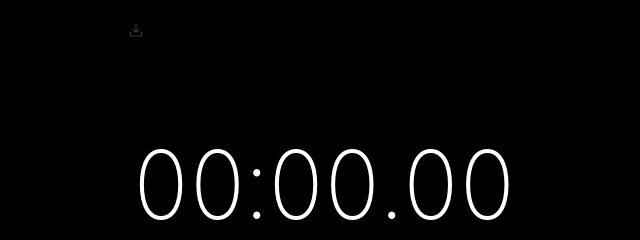
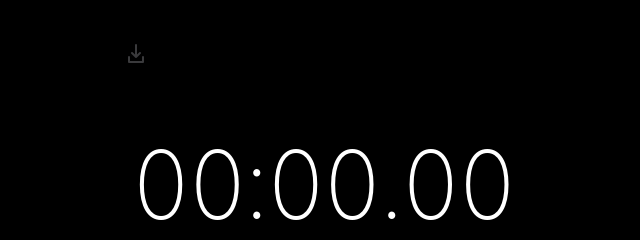
Before and after one commit to Ren-Fujita/stopwatch-pwa, a website with bundled scripts: page index.html in a window 1280 px wide. Shown: the top 240 px of the page, 319-959 px from the left. Built offline with nearby package versions, Linux system fonts and the light colour scheme.

Commit message:
Add files via upload

```diff
--- a/index.html
+++ b/index.html
@@ -22,7 +22,7 @@
 <main class="stopwatch" data-state="ready" aria-label="ストップウォッチ">
     <button id="exportButton" class="export-button" type="button" disabled
         aria-label="ラップ一覧を画像で保存" title="ラップ一覧を画像で保存">
-        <svg viewBox="0 0 24 24" aria-hidden="true" focusable="false">
+        <svg width="24" height="24" viewBox="0 0 24 24" aria-hidden="true" focusable="false">
             <path d="M12 3v12m-4-4 4 4 4-4M5 15v5h14v-5"/>
         </svg>
     </button>
--- a/package.json
+++ b/package.json
@@ -1,6 +1,6 @@
 {
   "name": "stopwatch-pwa",
-  "version": "1.2.4",
+  "version": "1.2.6",
   "private": true,
   "type": "module",
   "scripts": { "test": "node --test tests/*.test.js" }
--- a/styles.css
+++ b/styles.css
@@ -205,23 +205,29 @@ button:disabled { cursor: default; }
 
 /* 絶対配置にして、時刻・操作ボタン・一覧の位置を保つ。 */
 .export-button {
+    --export-icon-size: 24px;
+    --export-hit-size: 44px;
+    --export-top-gap: 32px;
     position: absolute;
-    top: calc(env(safe-area-inset-top, 0px) + 8px);
+    /* 画面上端から余白を取り、iOSの上端の表示効果からアイコンを離す。 */
+    top: calc(env(safe-area-inset-top, 0px) + var(--export-top-gap));
     left: max(8px, env(safe-area-inset-left, 0px));
-    width: 44px;
-    height: 44px;
-    padding: 13px;
+    width: var(--export-hit-size);
+    height: var(--export-hit-size);
+    /* 共通のGrid中央寄せを使い、アイコンの寸法とpaddingの連動をなくす。 */
+    padding: 0;
     border: 0;
     border-radius: 0;
     background: transparent;
     color: #8e8e93;
 }
 .export-button svg {
-    width: 18px;
-    height: 18px;
+    display: block;
+    width: var(--export-icon-size);
+    height: var(--export-icon-size);
     fill: none;
     stroke: currentColor;
-    stroke-width: 1.5;
+    stroke-width: 2;
     stroke-linecap: round;
     stroke-linejoin: round;
 }
--- a/sw.js
+++ b/sw.js
@@ -3,7 +3,7 @@
 // ファイルを更新したら、バージョンも変更してアプリ一式を入れ替える。
 const APP_SCOPE = new URL(self.registration.scope);
 const CACHE_PREFIX = `stopwatch-pwa:${APP_SCOPE.href}:`;
-const CACHE_NAME = `${CACHE_PREFIX}v15`;
+const CACHE_NAME = `${CACHE_PREFIX}v17`;
 const ASSETS = [
     "./", "./index.html", "./styles.css", "./app.js", "./stopwatch.js",
     "./controller.js", "./storage.js", "./view.js",
```
Also changed, not shown: README.md.
